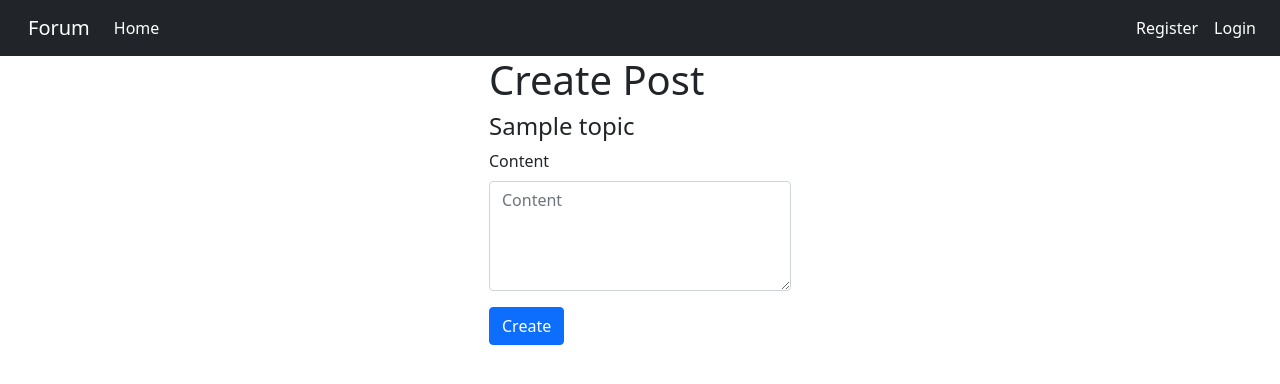
After one commit to SamuilDimitrov/flask_homework, a Flask app: template templates/create_post.html in a window 1280 px wide. The commit adds this page. Shown: the top 384 px of the page. Run offline with Flask 2, Linux system fonts and the light colour scheme; the template is opened without the code that fills it: values that come from a table or form of the project are taken from there, others are empty; tables that the repository leaves empty hold one stand-in row (values such as "Sample post"); some libraries are stand-ins or nearby versions.

Commit message:
added_post

```diff
--- a/app.py
+++ b/app.py
@@ -7,6 +7,7 @@ from flask_login import LoginManager
 from flask_sqlalchemy import SQLAlchemy
 from werkzeug.security import generate_password_hash, check_password_hash
 from datetime import datetime
+from sqlalchemy import desc
 
 
 login_manager = LoginManager()
@@ -60,6 +61,7 @@ class Post(db.Model):
     topic_id = db.Column(db.Integer, db.ForeignKey('topic.id'), nullable=False)
     content = db.Column(db.String(10000), nullable=False)
     date_created = db.Column(db.DateTime, default=datetime.utcnow)
+
 
 
 @app.route('/register', methods=['GET', 'POST'])
@@ -121,20 +123,28 @@ def create_topic():
             return redirect(url_for('index'))
     return render_template("create_topic.html")
 
-@app.route('/create_post', methods=['GET', 'POST'])
-def create_post():
+@app.route('/topic/<int:topic_id>')
+def show_topic(topic_id):
+    topic = Topic.query.filter_by(id=topic_id).first()
+    posts = Post.query.filter_by(topic_id=topic_id).order_by(desc(Post.id))
+    return render_template("topic.html",topic = topic,posts = posts)
+
+@app.route('/create_post/<int:topic_id>', methods=['GET', 'POST'])
+@login_required
+def create_post(topic_id):
+    topic = Topic.query.filter_by(id=topic_id).first()
     if request.method == 'POST':
         content = request.form["content"]
+
         if len(content) > 0:
-            if current_user.is_authenticated:
-                post = Post(content = content)
-                db.session.add(post)
-                db.session.commit()
-            else:
-                flash("You are not logged in")
+            post = Post(content = content,topic_id = topic_id,user_id = current_user.get_id())
+            db.session.add(post)
+            db.session.commit()
+            flash("Post added successfully!","success")
+            return redirect("/topic/"+str(topic_id))
         else:
             flash("Add content")
-    return render_template("create_post.html")
+    return render_template("create_post.html",topic = topic)
 
 @app.route('/logout')
 @login_required
@@ -154,5 +164,5 @@ def profile():
 def index():
     if request.method == "POST":
         return redirect(url_for('create_topic'))
-    topics = Topic.query.order_by(Topic.id).all()
+    topics = Topic.query.order_by(desc(Topic.id)).all()
     return render_template("index.html",topics = topics)
--- /dev/null
+++ b/templates/create_post.html
@@ -0,0 +1,24 @@
+{% extends "base.html" %}
+
+{% block title %}
+Create Post
+{% endblock %}
+
+{% block body %}
+
+<div class="row justify-content-center">
+    <div class="col-md-3">
+        <h1>Create Post</h1>
+        <h4>{{topic.name}}</h4>
+        <form method="POST">
+            <div class="form-group">
+                <label for="exampleFormControlTextarea1" class="form-label">Content</label>
+                <textarea type="text" name="content" class="form-control" id="exampleFormControlInput1"
+                    placeholder="Content" rows="4"></textarea>
+            </div>
+            <button type="submit" class="btn btn-primary">Create</button>
+        </form>
+    </div>
+</div>
+
+{% endblock %}
--- a/templates/index.html
+++ b/templates/index.html
@@ -12,7 +12,7 @@ Home
             {% for topic in topics %}
                 <li class="list-group-item">
                     <h4>
-                    <a href="#">{{topic.name}}</a>
+                        <a href="/topic/{{topic.id}}">{{topic.name}}</a>
                     </h4>
                     <h6>
                         {{topic.description}}
```
Also changed, not shown: templates/topic.html (added, +27 -0 lines). Lines whose indentation alone changed are shown as unchanged.
